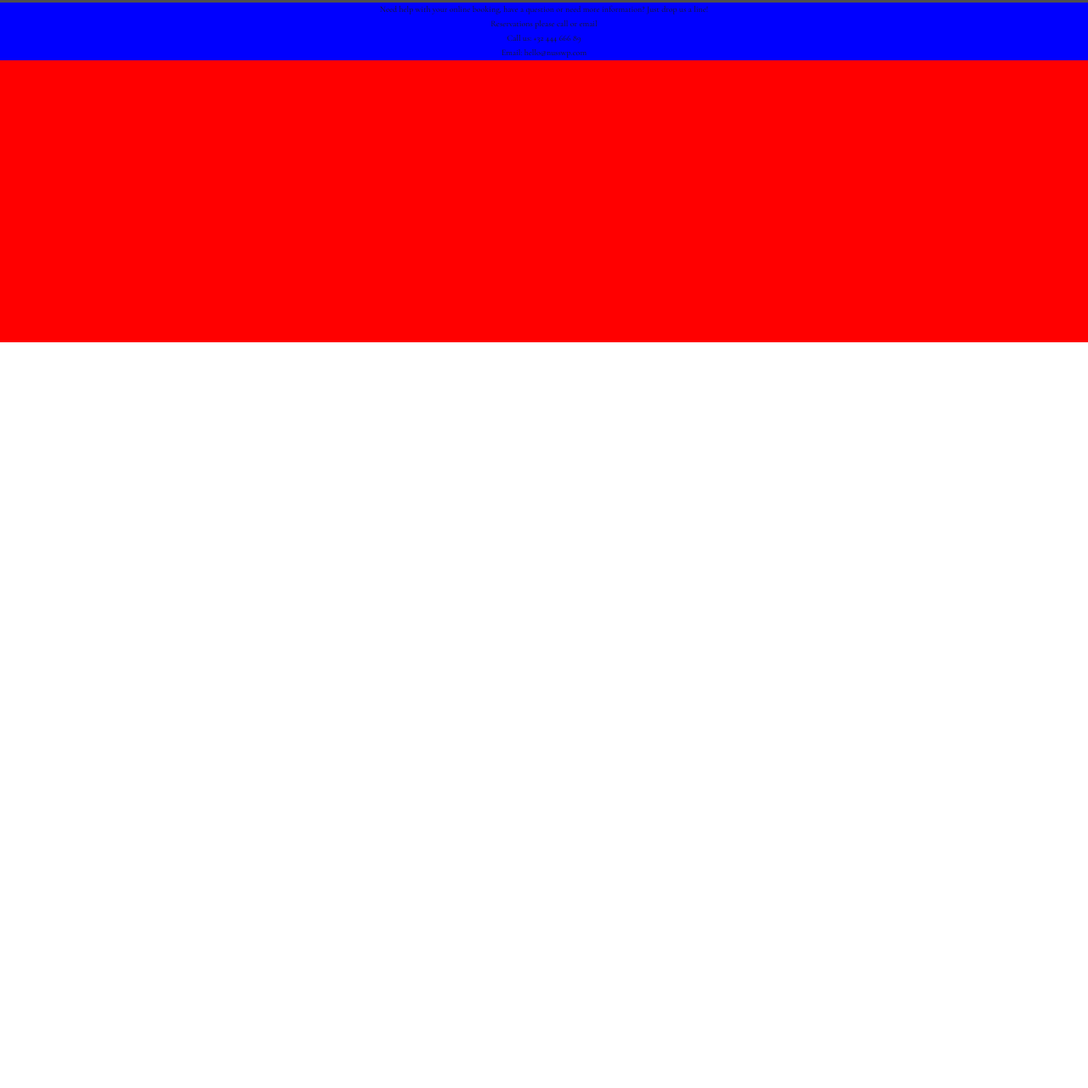
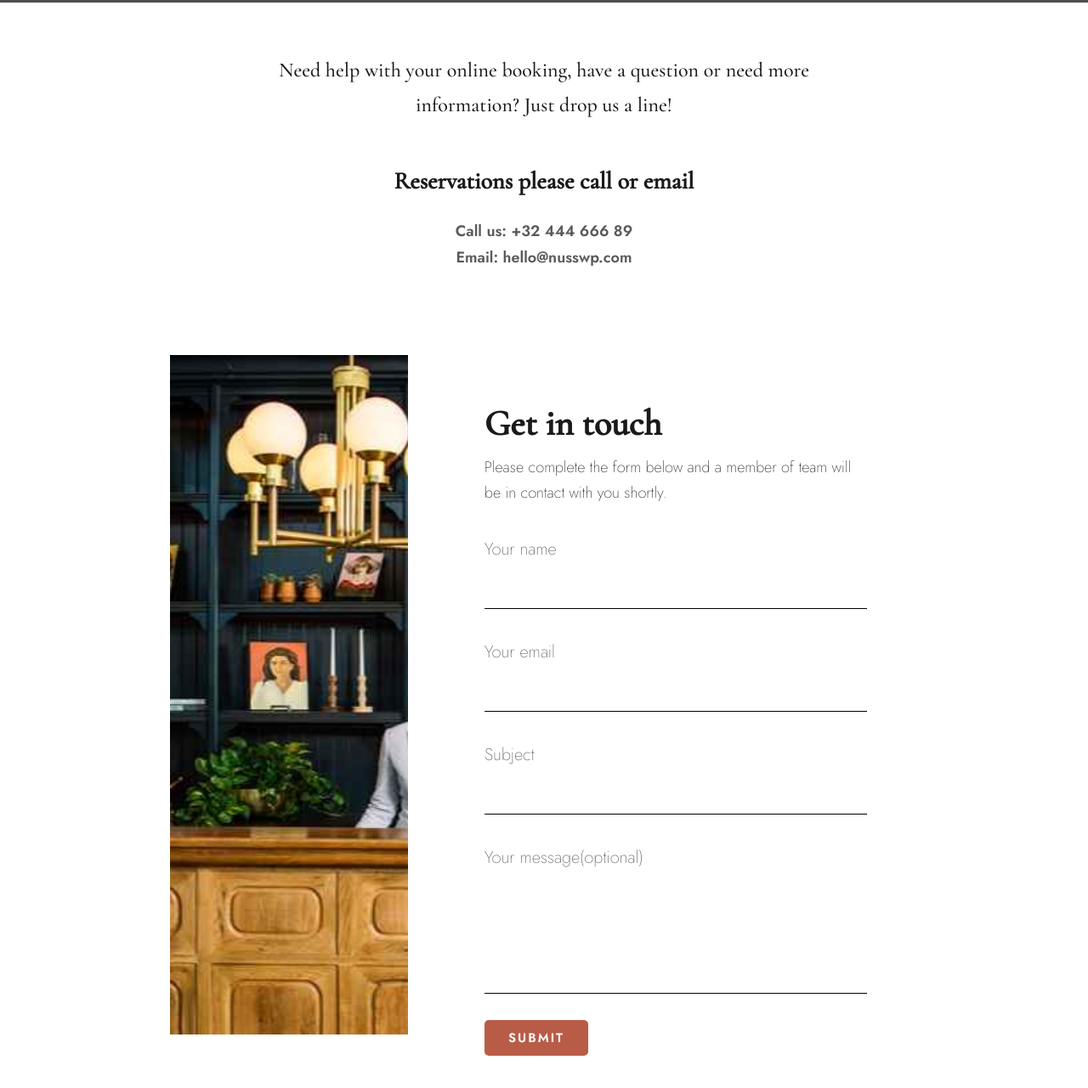
Before and after one commit to kennydageek/nuss-website, a website: page contact.html in a window 1280 px wide. Shown: the part 477-1758 px from the top of the page at 85% size. Before the commit the page ends 880 px from the top, so only its background shows below. Drawn offline with nearby package versions, Linux system fonts and the light colour scheme; grey boxes are pictures that could not be loaded.

Commit message:
Contact form section

```diff
--- a/contact.html
+++ b/contact.html
@@ -206,6 +206,47 @@
             </div>
           </div>
         </div>
+
+        <!-- contact form -->
+        <div class="contact flex">
+          <div class="contact-image"></div>
+
+          <form action="#" class="contact-form">
+            <p class="form__heading">Get in touch</p>
+            <p class="form__description">
+              Please complete the form below and a member of team will be in
+              contact with you shortly.
+            </p>
+
+            <div class="contact-inputs">
+              <input
+                type="text"
+                placeholder="Your name"
+                class="contact-inputs__name"
+                required
+              />
+              <input
+                type="text"
+                placeholder="Your email"
+                class="contact-inputs__email"
+                required
+              />
+              <input
+                type="text"
+                class="contact-inputs__subject"
+                placeholder="Subject"
+                required
+              />
+              <input
+                type="text"
+                class="contact-inputs__message"
+                placeholder="Your message(optional)"
+              />
+            </div>
+
+            <a href="#" class="button__header btn__secondary">Submit</a>
+          </form>
+        </div>
       </div>
     </main>
   </body>
--- a/sass/components/_button.scss
+++ b/sass/components/_button.scss
@@ -59,3 +59,15 @@
 // .btn__primaryfocus::before {
 //   transform: scaleX(1);
 // }
+
+.btn__secondary {
+  padding: 1rem 2.8rem;
+  margin-left: 0;
+  text-decoration: none;
+  font-family: jost;
+  text-transform: uppercase;
+  color: $color-white;
+  font-weight: 600;
+  font-size: 1.5rem;
+  letter-spacing: 2px;
+}
--- a/sass/main-contact.scss
+++ b/sass/main-contact.scss
@@ -1,5 +1,7 @@
 @import "abstracts/variables";
 @import "abstracts/mixins";
 
+@import "components/button";
 @import "components/sidebar";
+
 @import "pages/contact";
--- a/sass/pages/_contact.scss
+++ b/sass/pages/_contact.scss
@@ -19,31 +19,116 @@
 
 .site-content {
   padding-top: 0;
-  background: red;
   min-height: 40rem;
+  // margin-top: 5rem;
 }
 
 .container {
   margin: 0 auto;
-  background: blue;
+  padding: 6rem 10rem;
 }
 
 .container-desc {
   text-align: center;
   color: $color-black-3;
+  padding: 0 0 10rem 0;
+
   &__title {
+    font-size: 2.4rem;
+    font-weight: 500;
+    width: 65rem;
+    margin: 0 auto;
+    padding-bottom: 4.5rem;
+  }
+
+  .container-reserve {
+    &__heading {
+      font-size: 2.8rem;
+      font-weight: 600;
+      padding-bottom: 2rem;
+    }
+  }
+
+  .container-contact {
+    font-family: jost;
+    font-size: 1.8rem;
+    color: $color-grey-light;
+    font-weight: 600;
+
+    &__call {
+    }
+
+    &__email {
+    }
   }
 }
 
-.container-reserve {
-  &__heading {
-  }
+.contact {
+  padding: 0 10rem;
 }
 
-.container-contact {
-  &__call {
+.contact-image {
+  width: 74rem;
+  height: 80rem;
+  background-image: url(../../img/contact-us/form-image.jpg);
+  background-size: cover;
+  background-repeat: no-repeat;
+}
+
+.contact-form {
+  padding: 4.5rem 6rem 4.5rem 9rem;
+}
+
+.form__heading {
+  font-size: 4.2rem;
+  color: $color-black-3;
+  font-weight: 600;
+}
+
+.form__description {
+  font-size: 18px;
+  font-family: jost;
+  color: $color-black-3;
+  font-weight: 500;
+  padding-bottom: 4rem;
+}
+
+.contact-inputs {
+  & > * {
+    display: block;
+    width: 45rem;
+    border: 0;
+    border-bottom: 1px solid $color-black;
+    padding: 0.5rem 0 6rem 0;
+    transition: all 0.3s;
+    text-overflow: wrap;
+
+    &:focus {
+      outline: none;
+      border-bottom: 1px solid $color-brown;
+    }
+
+    margin-bottom: 4rem;
+
+    &::placeholder {
+      font-size: 2rem;
+      font-family: jost;
+      color: $color-grey-light;
+      font-weight: 500;
+    }
+  }
+  &__name {
   }
 
   &__email {
+    // display: block;
+  }
+
+  &__subject {
+    // display: block;
+  }
+
+  &__message {
+    padding-bottom: 15rem;
   }
 }
```
Also changed, not shown: css/contact.css, css/style.css, img/contact-us/form-image.jpg (added), img/contact-us/form-image.svg (added).
